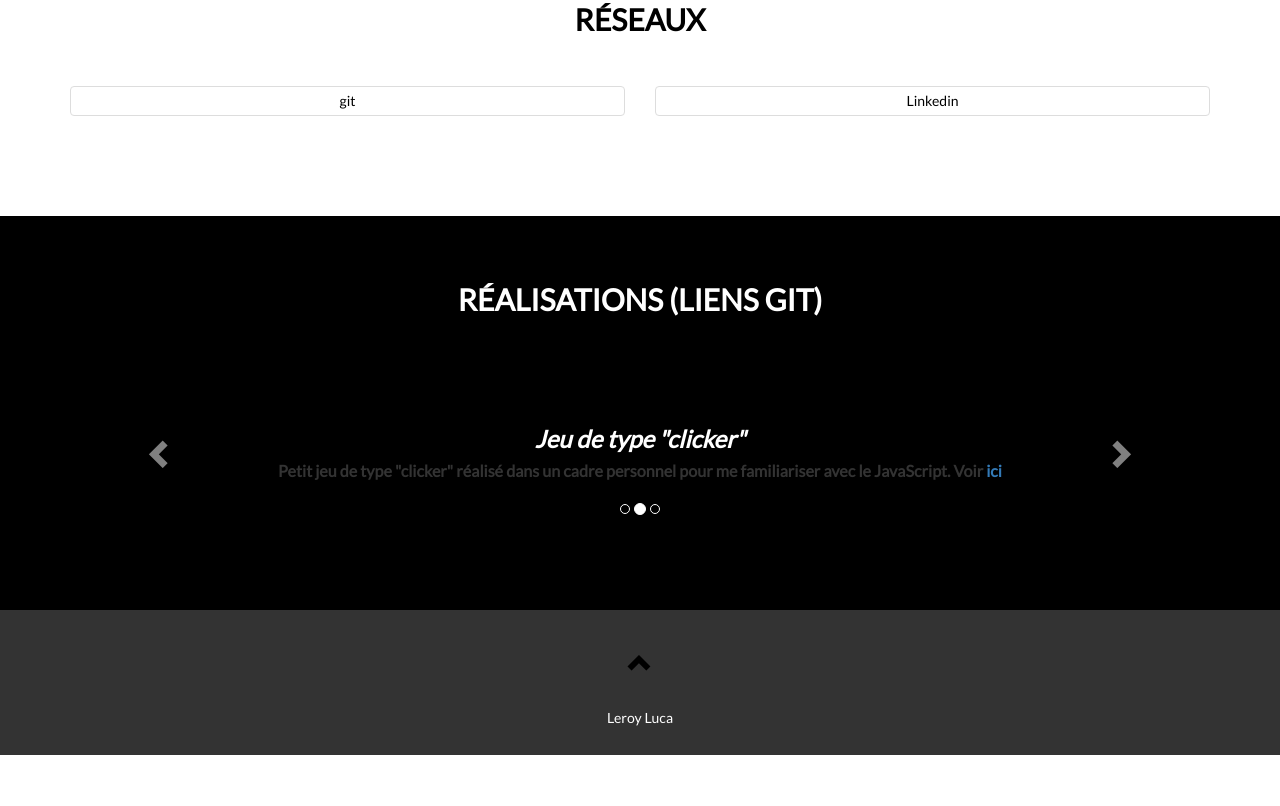
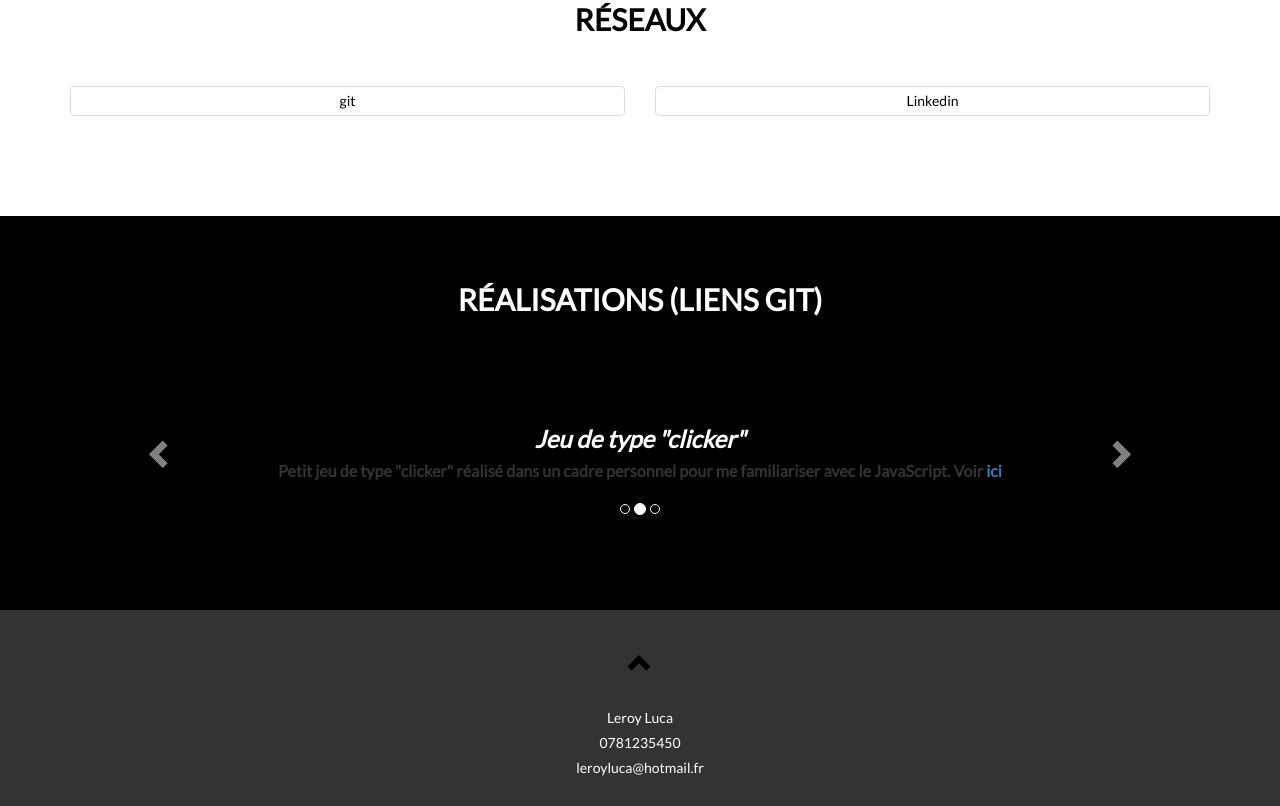
Before and after one commit to Galarope/CV-basics, a plain HTML site: page index.html in a window 1280 px wide. Shown: the part 2030-2836 px from the top of the page. Before the commit the page ends 2785 px from the top, so only its background shows below. Drawn offline with nearby package versions, Linux system fonts and the light colour scheme.

Commit message:
coordonnées

```diff
--- a/index.html
+++ b/index.html
@@ -228,6 +228,8 @@
         <span class="glyphicon glyphicon-chevron-up"></span>
     </a>
     <h5> Leroy Luca</h5>
+    <h5> 0781235450</h5>
+    <h5> leroyluca@hotmail.fr</h5>
 </footer>
 
 <script src="https://code.jquery.com/jquery-1.12.4.min.js" integrity="sha256-ZosEbRLbNQzLpnKIkEdrPv7lOy9C27hHQ+Xp8a4MxAQ="
```
